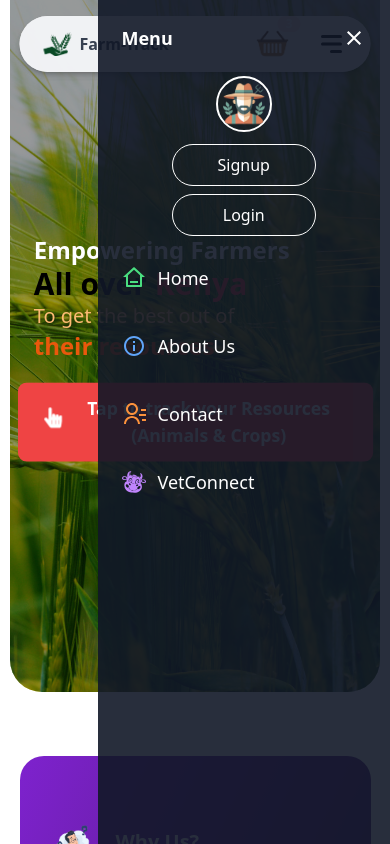
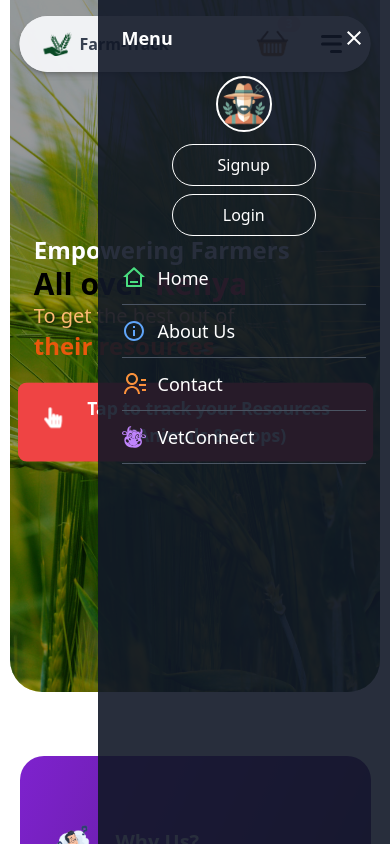
Before and after one commit to J-Bagonza/Farm-track, a React (Vite) app: page / in a window 390 px wide. Both pictures are taken after a click on the icon 331 px from the left and 44 px from the top of the page. Shown: the top 844 px of the page. Built offline with nearby package versions, Linux system fonts and the light colour scheme.

Commit message:
added sign up

```diff
--- a/src/components/Navbar.jsx
+++ b/src/components/Navbar.jsx
@@ -157,15 +157,17 @@ const Navbar = ({ cartCount }) => {
               Login
             </button>
           </div>
-          <div className="px-6 space-y-4">
+          <div className="px-6">
             {navLinks.map(({ id, label, icon, path }) => (
+              <div key={id}>
                 <button
-                key={id}
                   onClick={() => handleNavClick(id, path)}
                   className="flex items-center gap-3 text-lg py-3 text-white hover:text-green-400"
                 >
                   {icon} {label}
                 </button>
+                <hr className="border-gray-600" /> {/* Divider under each link */}
+              </div>
             ))}
           </div>
         </div>
```
Lines whose indentation alone changed are shown as unchanged.
